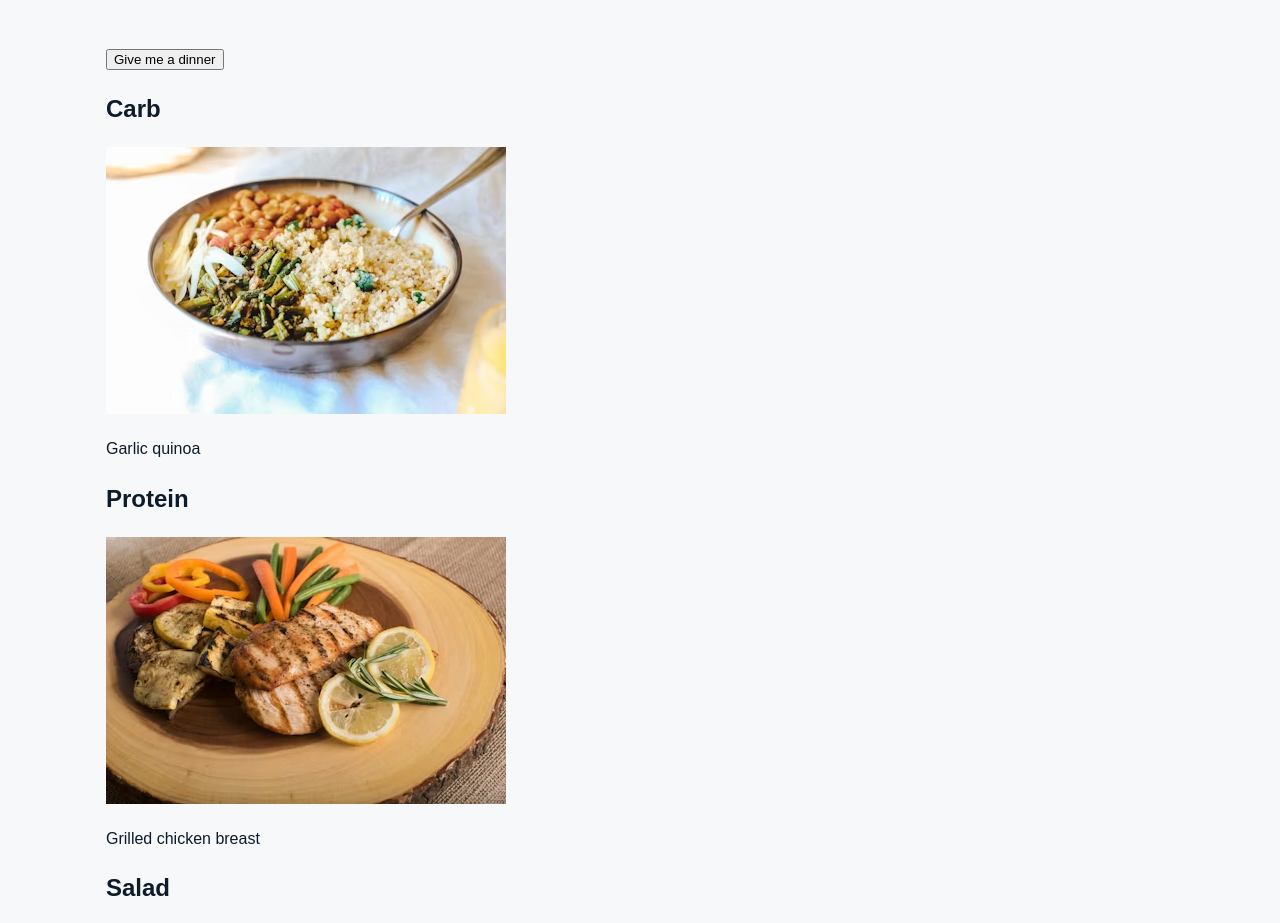
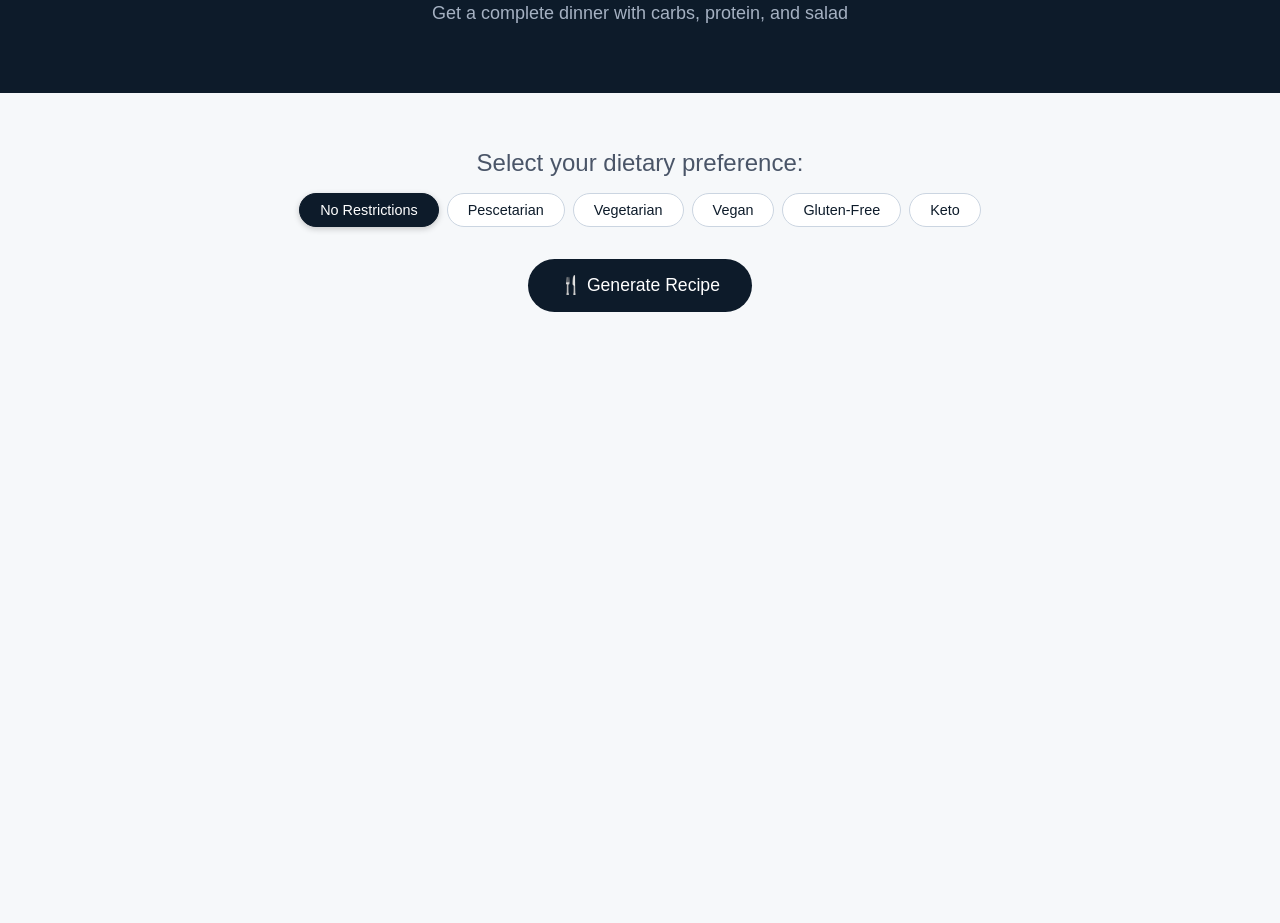
Before and after one commit to nevradonatwork/DinnerApp, a plain HTML site: page index.html in a window 1280 px wide. Shown: the part 116-1039 px from the top of the page. After the commit the page ends 800 px from the top, so only its background shows below. Drawn offline with Linux system fonts and the light colour scheme.

Commit message:
js degisti

```diff
--- a/index.html
+++ b/index.html
@@ -11,38 +11,36 @@
     <link rel="stylesheet" href="styles.css">
 </head>
 <body>
-  <div class="app">
-    <header>
-      <h1>DinnerApp</h1>
-      <p>Let me pick your dinner for tonight.</p>
+    <header class="hero">
+        <h1>Dinner Recipe Generator</h1>
+        <p class="tagline">Get a complete dinner with carbs, protein, and salad</p>
     </header>
 
     <main>
-      <button id="generateBtn">Give me a dinner</button>
+        <section class="preferences">
+            <h2 class="subtitle">Select your dietary preference:</h2>
+            <div class="diet-options" id="dietOptions">
+                <!-- The buttons are ordered so that No Restrictions is first and active by default -->
+                <button class="diet-button active" data-diet="no restrictions">No Restrictions</button>
+                <button class="diet-button" data-diet="pescetarian">Pescetarian</button>
+                <button class="diet-button" data-diet="vegetarian">Vegetarian</button>
+                <button class="diet-button" data-diet="vegan">Vegan</button>
+                <button class="diet-button" data-diet="gluten-free">Gluten‑Free</button>
+                <button class="diet-button" data-diet="keto">Keto</button>
+            </div>
+        </section>
 
-      <section id="result">
-        <article class="meal">
-          <h2>Carb</h2>
-          <img id="carbImg" alt="Carb" />
-          <p id="carbText"></p>
-        </article>
+        <section class="generate-container">
+            <button id="generateButton" class="generate-button">🍴 Generate Recipe</button>
+        </section>
 
-        <article class="meal">
-          <h2>Protein</h2>
-          <img id="proteinImg" alt="Protein" />
-          <p id="proteinText"></p>
-        </article>
+        <section id="recipeSection" class="recipes-section hidden">
+            <h2 id="dinnerTitle" class="dinner-title"></h2>
+            <div id="recipesContainer" class="recipes-container"></div>
+        </section>
+    </main>
 
-        <article class="meal">
-          <h2>Salad</h2>
-          <img id="saladImg" alt="Salad" />
-          <p id="saladText"></p>
-        </article>
-
-        <div id="recipeName" class="recipe-name"></div>
-      </section>
-    </main>
-  </div>
-
-  <script src="./script.js"></script>
-</body></html>
+    <!-- Link to the script -->
+    <script src="script.js" defer></script>
+</body>
+</html>
--- a/script.js
+++ b/script.js
@@ -1,98 +1,106 @@
-// Temel listeler. bunları büyüterek kombinasyon sayısını artırabilirsin
+//-----------------------------------------
+// YEMEK KATEGORİLERİ
+//-----------------------------------------
+
+// Carb seçenekleri
 const carbs = [
+  { name: "Garlic quinoa", image: "./images/carb_quinoa.avif" },
   { name: "Buttered pasta", image: "./images/carb_pasta.avif" },
-  { name: "Garlic quinoa", image: "./images/carb_quinoa.avif" },
-  { name: "Roasted potatoes", image: "./images/carb_roasted_patatoes.avif" },
+  { name: "Roasted potatoes", image: "./images/carb_roasted_potatoes.avif" },
   { name: "Brown rice", image: "./images/carb_quinoa.avif" },
-  { name: "Herby couscous", image: "./images/carb_pasta.avif" }
+  { name: "Herb couscous", image: "./images/carb_pasta.avif" }
 ];
 
+// Protein seçenekleri
 const proteins = [
+  { name: "Oven baked salmon", image: "./images/protein_salmon.avif" },
   { name: "Grilled chicken breast", image: "./images/protein_chicken.avif" },
-  { name: "Oven baked salmon", image: "./images/protein_salmon.avif" },
   { name: "Crispy tofu cubes", image: "./images/protein_tofu.avif" },
-  { name: "Chicken thighs", image: "./images/protein_chicken.avif" },
-  { name: "Pan seared salmon", image: "./images/protein_salmon.avif" }
+  { name: "Pan seared salmon", image: "./images/protein_salmon.avif" },
+  { name: "Chicken thighs", image: "./images/protein_chicken.avif" }
 ];
 
+// Salad seçenekleri
 const salads = [
   { name: "Greek salad", image: "./images/salad_greek.avif" },
   { name: "Kale salad", image: "./images/salad_kale.avif" },
-  { name: "Mixed green salad", image: "./images/salad_mixed.avif" },
-  { name: "Tomato and cucumber salad", image: "./images/salad_mixed.avif" },
+  { name: "Mixed greens", image: "./images/salad_mixed.avif" },
+  { name: "Cucumber tomato salad", image: "./images/salad_mixed.avif" },
   { name: "Lemon dressed kale", image: "./images/salad_kale.avif" }
 ];
 
-// Ek kombinasyon katmanları
+// Ek varyasyon katmanları - bunlar görünümü bozmaz. sadece isim üretimini zenginleştirir.
 const cookingStyles = [
-  "simple weeknight style",
   "Mediterranean style",
-  "high protein style",
-  "low effort lazy style",
-  "Sunday family dinner style",
   "light and fresh style",
   "comfort food style",
-  "quick 15 minute style",
-  "oven only. no frying",
-  "one pan style"
+  "quick weeknight style",
+  "15 minute style",
+  "simple clean eating style",
+  "one-pan dinner style",
+  "oven only style"
 ];
 
 const sauces = [
-  "garlic yogurt sauce",
-  "tahini lemon dressing",
-  "creamy mushroom sauce",
-  "tomato basil sauce",
+  "garlic yogurt",
+  "tahini lemon",
   "soy ginger glaze",
-  "honey mustard dressing",
-  "olive oil and lemon",
-  "pesto sauce",
-  "chili and lime drizzle",
-  "herb butter"
+  "pesto drizzle",
+  "herb butter",
+  "tomato basil sauce"
 ];
 
-// Basit helper
+//-----------------------------------------
+// RANDOM SEÇİM
+//-----------------------------------------
+
 function pickRandom(arr) {
   return arr[Math.floor(Math.random() * arr.length)];
 }
 
-// Ana fonksiyon. her çağrıda yeni bir kombinasyon üretir
+//-----------------------------------------
+// ANA FONKSİYON
+//-----------------------------------------
+
 function generateDinner() {
   const carb = pickRandom(carbs);
   const protein = pickRandom(proteins);
   const salad = pickRandom(salads);
+
   const style = pickRandom(cookingStyles);
   const sauce = pickRandom(sauces);
 
   // Görseller
   document.getElementById("carbImg").src = carb.image;
+  document.getElementById("proteinImg").src = protein.image;
+  document.getElementById("saladImg").src = salad.image;
+
+  // Yazılar
   document.getElementById("carbText").textContent = carb.name;
-
-  document.getElementById("proteinImg").src = protein.image;
   document.getElementById("proteinText").textContent = protein.name;
-
-  document.getElementById("saladImg").src = salad.image;
   document.getElementById("saladText").textContent = salad.name;
 
-  // Üstte “tarif ismi” gibi görünen cümle
-  const recipeNameDiv = document.getElementById("recipeName");
-  recipeNameDiv.textContent =
-    `${style} . ${protein.name} with ${carb.name} . served with ${salad.name} and ${sauce}.`;
+  // Eğer tarif açıklaması göstermek istersen HTML'ye küçük bir alan ekleriz
+  // Şimdilik görünümü bozmamak için eklemiyorum
 }
 
-// Buton eventi
+//-----------------------------------------
+// EVENT
+//-----------------------------------------
+
 document
   .getElementById("generateBtn")
   .addEventListener("click", generateDinner);
 
-// Sayfa açıldığında otomatik ilk yemek
+// Sayfa açıldığında bir kez çalıştır
 generateDinner();
 
-// Service worker kaydı. PWA için
+//-----------------------------------------
+// SERVICE WORKER
+//-----------------------------------------
+
 if ("serviceWorker" in navigator) {
   window.addEventListener("load", () => {
-    navigator.serviceWorker
-      .register("./service-worker.js")
-      .then(reg => console.log("Service worker registered", reg.scope))
-      .catch(err => console.error("Service worker registration failed", err));
+    navigator.serviceWorker.register("./service-worker.js");
   });
 }
```
